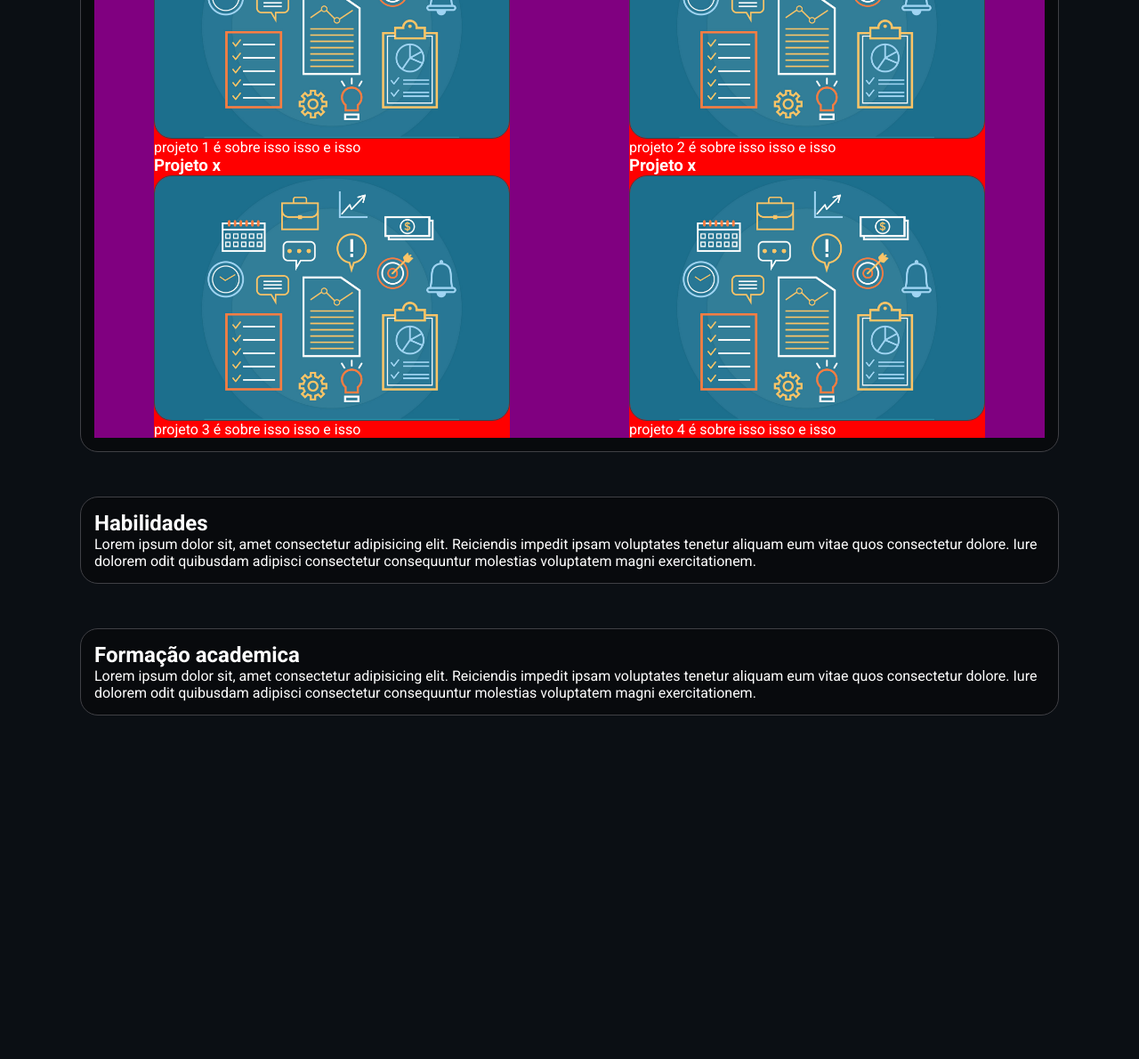
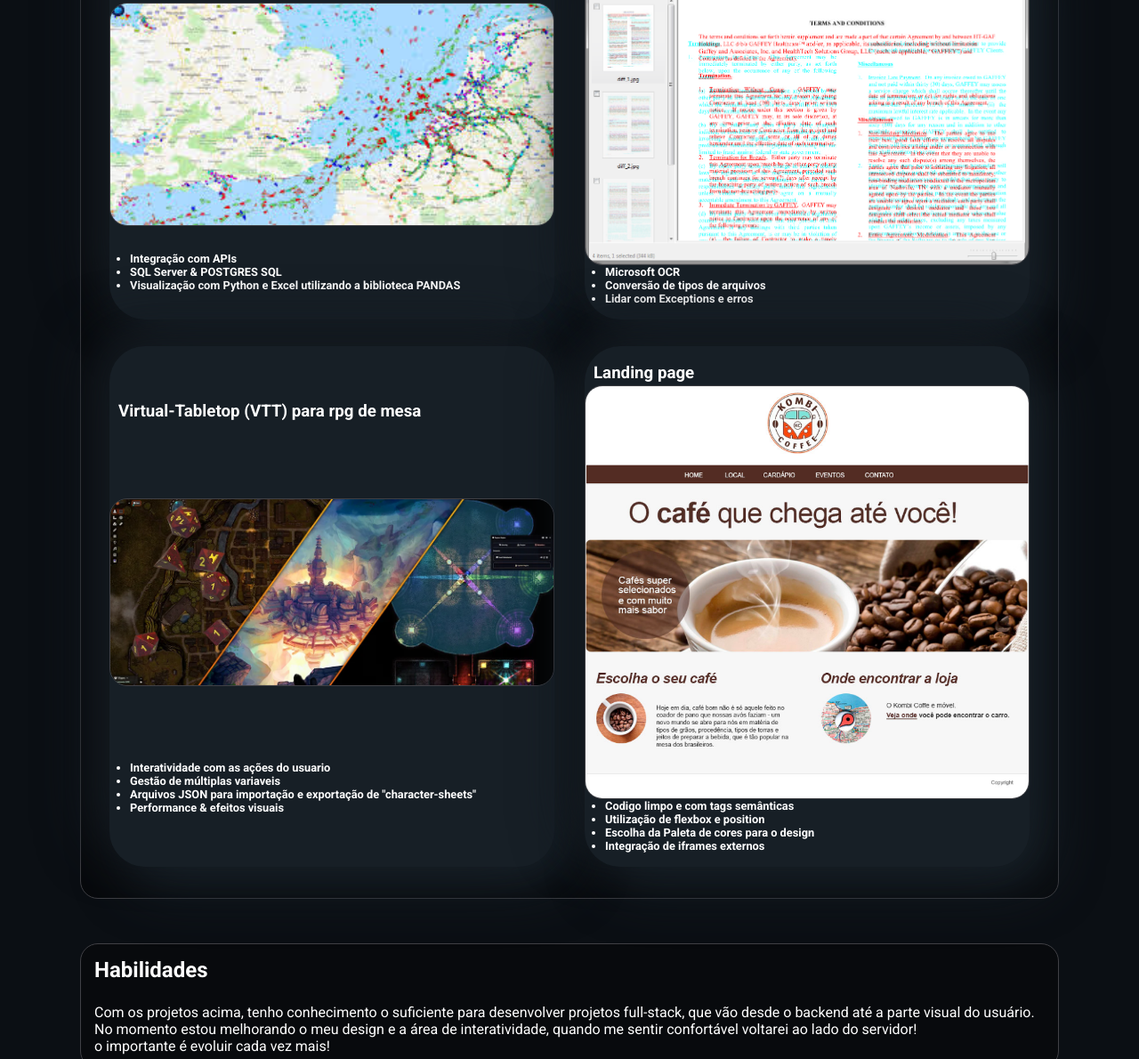
Before and after one commit to Guiferote/Portfolio-code, a plain HTML site: page index.html in a window 1280 px wide. Shown: the part 779-1969 px from the top of the page at 89% size. Drawn offline with Linux system fonts and the light colour scheme.

Commit message:
Final commit

```diff
--- a/index.html
+++ b/index.html
@@ -3,7 +3,7 @@
 <head>
     <meta charset="UTF-8">
     <meta name="viewport" content="width=device-width, initial-scale=1.0">
-    <title>guilhermeguingo</title>
+    <title>Guilherme Guingo</title>
     <link rel="preconnect" href="https://fonts.googleapis.com">
     <link rel="preconnect" href="https://fonts.gstatic.com" crossorigin>
     <link href="https://fonts.googleapis.com/css2?family=Roboto:ital,wght@0,100;0,300;0,400;0,500;0,700;0,900;1,100;1,300;1,400;1,500;1,700;1,900&display=swap" rel="stylesheet">
@@ -47,7 +47,7 @@
     <main class="main">
         <section class="main-section">
 
-            <h2 id="nav-sobre-mim">Sobre mim</h2>
+            <h2 class="nav-titulos" id="nav-sobre-mim">Sobre mim</h2>
             <p>
                 Sou um estudante de engenharia de software, sempre fui apaixonado pela tecnologia e
                 fico feliz de poder contribuir para os avanços dela nessa nova jornada! <br>
@@ -58,50 +58,71 @@
         </section>
         <section class="main-section">
 
-            <h2 id="nav-projetos">Projetos</h2>
+            <h2 class="nav-titulos" id="nav-projetos">Projetos</h2>
             <section class="showcase-projetos">
+
                 <div class="projeto-individual">
-                    <h3 class="nome-projeto">Projeto x</h3>
-                    <img class="imagem-projeto" src="./img/imagem_teste.png" alt="">
+                    <h3 class="nome-projeto">Tracking de importações maritimas</h3>
+                    <img class="imagem-projeto" src="./img/PROJETO_RASTREIO_MARITIMO.jpeg" alt="">
 
-                    <article>
-                        projeto 1 é sobre isso isso e isso
+                    <article class="artigo-projeto">
+                        <ul>
+                            <li>Integração com APIs</li>
+                            <li>SQL Server & POSTGRES SQL</li>
+                            <li>Visualização com Python e Excel utilizando a biblioteca PANDAS</li>
+                        </ul>
+
                     </article>
 
                 </div>
 
                 <div class="projeto-individual">
 
-                    <h3 class="nome-projeto">Projeto x</h3>
+                    <h3 class="nome-projeto">Comparador de documentos utilizando OCR</h3>
 
-                    <img class="imagem-projeto" src="./img/imagem_teste.png" alt="">
+                    <img class="imagem-projeto" src="./img/PROJETO_PDF_COMPARADOR.png" alt="">
 
-                    <article>
-                        projeto 2 é sobre isso isso e isso
+                    <article class="artigo-projeto">
+                        <ul>
+                            <li>Microsoft OCR</li>
+                            <li>Conversão de tipos de arquivos</li>
+                            <li>Lidar com Exceptions e erros</li>
+                        </ul>
                     </article>
 
                 </div>
 
                 <div class="projeto-individual">
 
-                    <h3 class="nome-projeto">Projeto x</h3>
+                    <h3 class="nome-projeto">Virtual-Tabletop (VTT) para rpg de mesa</h3>
 
-                    <img class="imagem-projeto" src="./img/imagem_teste.png" alt="">
+                    <img class="imagem-projeto" src="./img/PROJETO_VTT.jpg">
 
-                    <article>
-                        projeto 3 é sobre isso isso e isso
+                    <article class="artigo-projeto">
+                        <ul>
+                            <li>Interatividade com as ações do usuario</li>
+                            <li>Gestão de múltiplas variaveis</li>
+                            <li>Arquivos JSON para importação e exportação de "character-sheets"</li>
+                            <li>Performance & efeitos visuais</li>
+                        </ul>
                     </article>
 
                 </div>
 
                 <div class="projeto-individual">
 
-                    <h3 class="nome-projeto">Projeto x</h3>
+                    <h3 class="nome-projeto">Landing page</h3>
 
-                    <img class="imagem-projeto" src="./img/imagem_teste.png" alt="">
+                    <img class="imagem-projeto" src="./img/PROJETO_KOMBI_COFFEE.png" alt="">
 
-                    <article>
-                        projeto 4 é sobre isso isso e isso
+                    <article class="artigo-projeto">
+                        <ul>
+                            <li>Codigo limpo e com tags semânticas</li>
+                            <li>Utilização de flexbox e position</li>
+                            <li>Escolha da Paleta de cores para o design</li>
+                            <li>Integração de iframes externos</li>
+                        </ul>
+
                     </article>
 
                 </div>
@@ -109,23 +130,24 @@
 
         </section>
         <section class="main-section">
-            <h2 id="nav-habilidades">Habilidades</h2>
+            <h2 class="nav-titulos" id="nav-habilidades">Habilidades</h2>
+            <article>
             <p>
-                Lorem ipsum dolor sit, amet consectetur adipisicing elit.
-                Reiciendis impedit ipsam voluptates tenetur aliquam eum vitae quos
-                consectetur dolore. Iure dolorem odit quibusdam adipisci consectetur
-                consequuntur molestias voluptatem magni exercitationem.
+                Com os projetos acima, tenho conhecimento o suficiente para desenvolver projetos full-stack, que vão desde o backend até a parte visual do usuário.
+                <br>No momento estou melhorando o meu design e a área de interatividade, quando me sentir confortável voltarei ao lado do servidor!
+                <br> o importante é evoluir cada vez mais!
             </p>
-
+            </article>
         </section>
         <section class="main-section">
-            <h2 id="nav-formacao-academica">Formação academica</h2>
-            <p>
-                Lorem ipsum dolor sit, amet consectetur adipisicing elit.
-                Reiciendis impedit ipsam voluptates tenetur aliquam eum vitae quos
-                consectetur dolore. Iure dolorem odit quibusdam adipisci consectetur
-                consequuntur molestias voluptatem magni exercitationem.
+            <h2 class="nav-titulos" id="nav-formacao-academica">Formação academica</h2>
+
+            <article>
+            <p class="curso-formacao">
+                Engenharia de software - Instituto Infnet
             </p>
+                <span class="ano-formacao">2024 - 2028</span>
+             </article>
 
         </section>
 
--- a/style.css
+++ b/style.css
@@ -82,7 +82,7 @@ body{
     text-align: left;
     margin-right: auto;
     padding-left: 3em;
-    /* background-color: purple; */
+
 }
 
 .nav-navegacao{
@@ -92,7 +92,7 @@ body{
 .nav-navegacao .ul-navegacao{
     display: flex;
     justify-content: space-around;
-    /* background-color: purple; */
+
 
 }
 
@@ -112,7 +112,6 @@ body{
 }
 
 .nav-navegacao .ul-navegacao .li-navegacao a:hover {
-    /* background-color: lightslategray; */
     font-size: 1.5em;
     transition: 1s;
 }
@@ -127,24 +126,36 @@ body{
     padding: 15px;
 }
 
-/* REVISAR */
-.main .main-section:hover{
-    background-color: ghostwhite ;
+
+.nav-titulos{
+    padding-bottom: 1em;
 }
 
 .showcase-projetos{
     display: flex;
     flex-direction: row;
     flex-wrap: wrap;
-    justify-content: space-around;
-    background-color: purple;
+    justify-content:space-around;
+
 }
 
 .projeto-individual{
+    margin: 10px 0 20px 0;
     display: flex;
     flex-direction: column;
-    width: 400px;
-    background-color: red;
+    justify-content: space-around;
+    width: 500px;
+    border-radius: 40px;
+    background: #171f26;
+    box-shadow:  -20px -20px 60px #141a20,
+             20px 20px 60px #1a242c;
+
+
+}
+
+.nome-projeto{
+    padding: 1em 0 3px 10px;
+    font-weight: bold;
 }
 
 .imagem-projeto{
@@ -153,11 +164,28 @@ body{
     overflow: hidden;
 }
 
+.artigo-projeto ul{
+    font-size: 0.8em;
+    padding: 0 1em 1.3em 1.8em;
+}
+
+.artigo-projeto ul li{
+    font-weight: bold;
+}
+
+.curso-formacao{
+    color: white;
+
+}
+
+.ano-formacao{
+    color: lightslategray;
+}
+
 /* RODAPE */
 
 .rodape{
     height: 100vh;
-    /* background-color: aqua; */
     display: flex;
     flex-direction: column;
     align-items: flex-start;
@@ -173,15 +201,3 @@ body{
     font-size: 2em;
 
 }
-
-
-/*
-
-background color 1: #1c2833
-testar header: #17202a
-preto full: #000000
-preto clean: #0b0f14
-azul clean: #000033
-
-
-*/
```
Also changed, not shown: img/PROJETO_KOMBI_COFFEE.png (added), img/PROJETO_PDF_COMPARADOR.png (added), img/PROJETO_RASTREIO_MARITIMO.jpeg (added), img/PROJETO_VTT.jpg (added).
